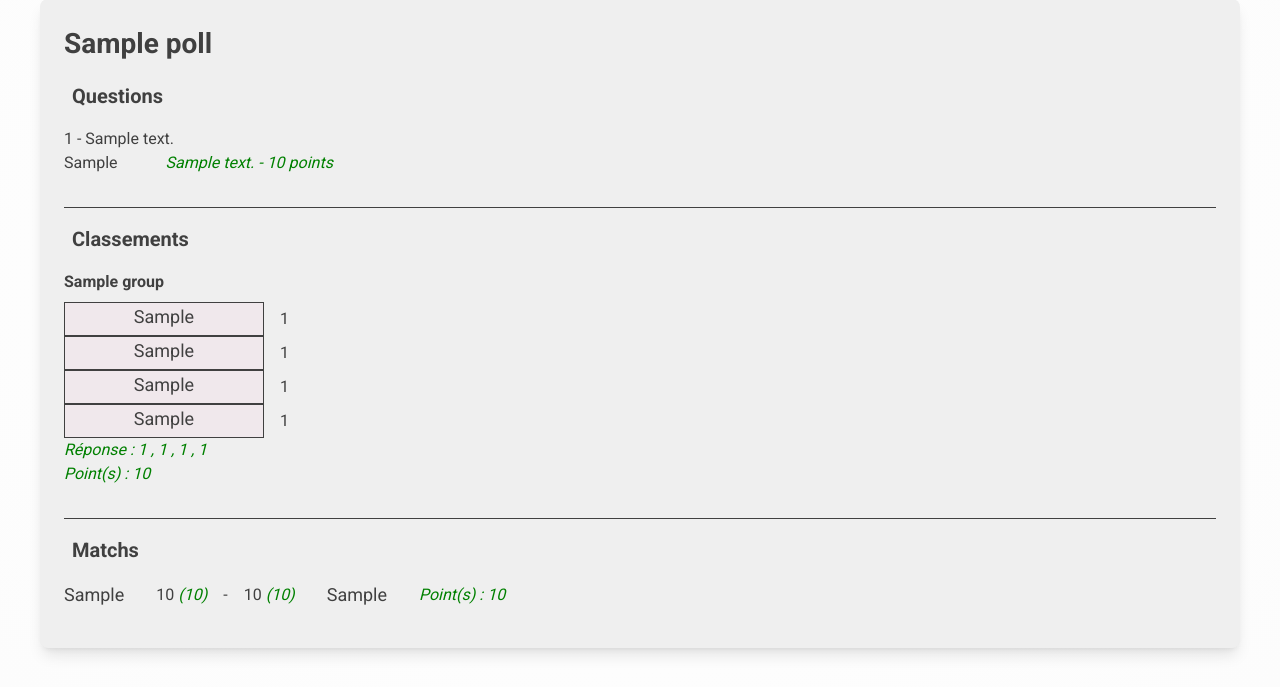
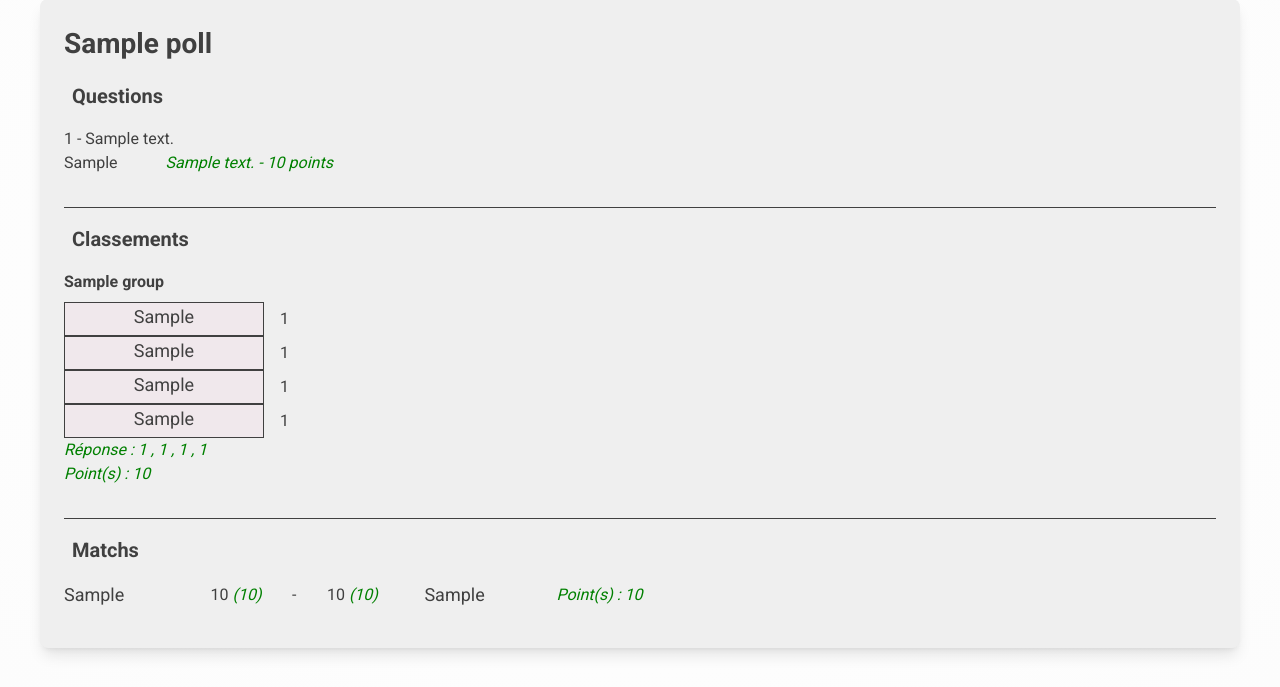
Before and after one commit to GodartVincent/CDM2022Prono, a Django app: page /poll/1/ in a window 1280 px wide. Shown: the part 113-800 px from the top of the page. Run offline with Django 4.2, Linux system fonts and the light colour scheme; a user stored in the database is signed in; tables that the repository leaves empty hold one stand-in row (values such as "Sample post"); parts of the project's set-up code (start-up, migrations or seed data) failed here and were passed over.

Commit message:
aligning matchs

```diff
--- a/prono/polls/static/polls/style.css
+++ b/prono/polls/static/polls/style.css
@@ -320,15 +320,23 @@ a {
 
 .match__team-name {
   font-size: 1.125em;
+  width : 100px;
+}
+
+.match__score {
+  width: 80px;
+  text-align: center;
 }
 
 .match__score-input {
-  max-width: 80px;
+  width: 80px;
+  text-align: center;
 }
 
 .match__result {
   font-style: italic;
   color: green;
+  text-align: center;
 }
 
 .match__points {
```
